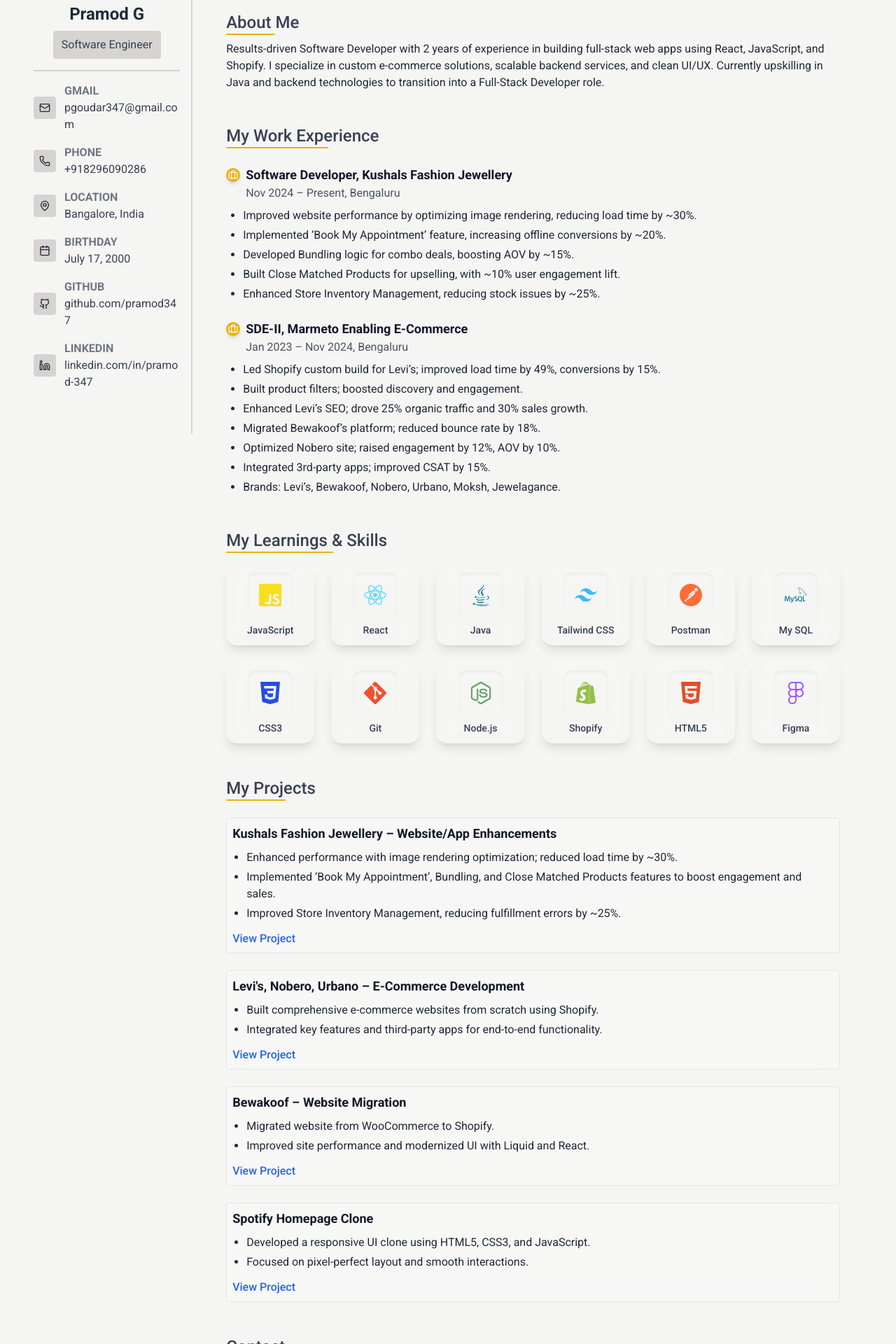
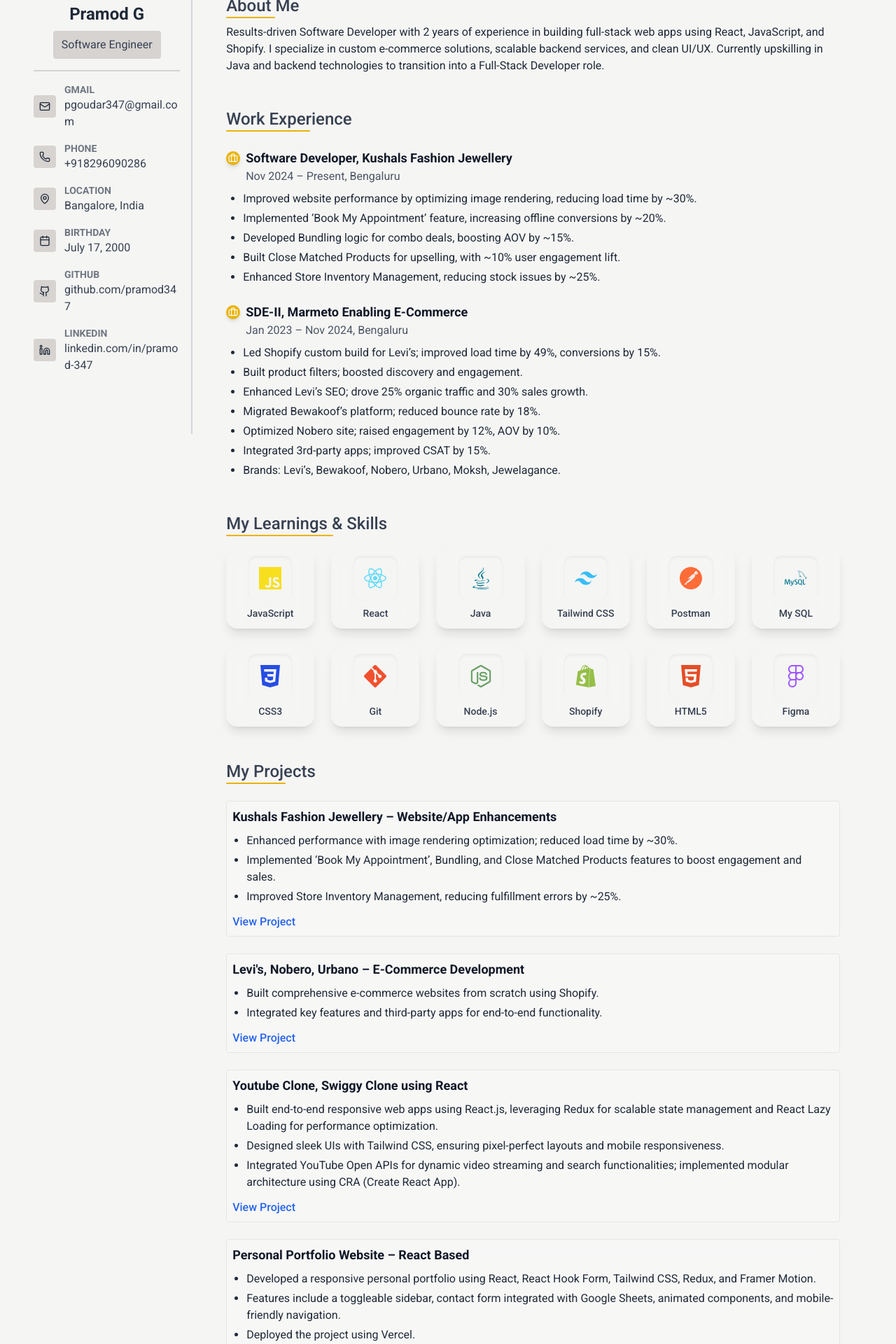
Before and after one commit to Pramod0347/My-Portfolio, a React (Create React App) app: page / in a window 1280 px wide. Shown: the part 180-2100 px from the top of the page at 70% size. Built offline with nearby package versions, Linux system fonts and the light colour scheme; a web font is replaced by a local one.

Commit message:
Final portfolio changes

```diff
--- a/src/components/Contact.jsx
+++ b/src/components/Contact.jsx
@@ -32,7 +32,7 @@
     }
   }
 
-  const inputStyles = "peer block w-full px-4 py-3 text-lg border-2 border-gray-300 rounded-md focus:outline-none focus:ring-2 focus:ring-blue-500 bg-transparent dark:bg-transparent dark:text-white dark:border-gray-600"
+  const inputStyles = "peer block w-full p-3 text-lg border-2 border-gray-300 rounded-md focus:outline-none focus:ring-2 focus:ring-blue-500 bg-transparent dark:bg-transparent dark:text-white dark:border-gray-600"
 
   const labelStyles = "absolute text-sm text-gray-600 dark:text-gray-300 left-4 top-1/2 transform -translate-y-1/2 transition-all duration-300 " +
     "peer-placeholder-shown:top-1/2 peer-placeholder-shown:text-base peer-placeholder-shown:text-gray-400 " +
--- a/src/components/Experience.jsx
+++ b/src/components/Experience.jsx
@@ -39,7 +39,7 @@
             viewport={{ once: true }}
         >
             <h2 className="relative w-fit text-xl lg:text-2xl font-medium after:content-[''] after:block after:w-2/3 after:border-b-2 after:border-yellow-500 after:rounded-full">
-                My Work Experience
+                Work Experience
             </h2>
 
             {experiences.map((exp, idx) => (
--- a/src/components/Header.jsx
+++ b/src/components/Header.jsx
@@ -30,13 +30,13 @@
                 }`}
             >
               <Icon size={20} />
-              <p className="text-xs lg:text-sm">{label}</p>
+              <p className="text-sm lg:text-lg">{label}</p>
             </button>
           );
         })}
       </div>
 
-      <div className="pr-4 absolute bottom-[70px] right-0 md:static">
+      <div className="pr-4 absolute bottom-[75px] right-0 md:static">
         <ThemeToggle />
       </div>
     </nav>
--- a/src/components/MainContents.jsx
+++ b/src/components/MainContents.jsx
@@ -69,12 +69,12 @@
       </div>
 
       {/* Sections */}
-      <div className='px-4 py-8 md:p-8 lg:p-12'>
-        <section className='scroll-mt-24 my-4 md:my-12' ref={aboutRef}><AboutMe /></section>
-        <section className='scroll-mt-24 my-4 md:my-12' ref={experienceRef}><Experience /></section>
-        <section className='scroll-mt-24 my-4 md:my-12' ref={skillsRef}><Skills /></section>
-        <section className='scroll-mt-24 my-4 md:my-12' ref={projectsRef}><Projects /></section>
-        <section className='scroll-mt-24 mt-4 mb-12' ref={contactRef}><Contact /></section>
+      <div className='px-4 pb-8 md:p-8 lg:p-12'>
+        <section className='scroll-mt-24 mt-4 mb-12' ref={aboutRef}><AboutMe /></section>
+        <section className='scroll-mt-24 my-12' ref={experienceRef}><Experience /></section>
+        <section className='scroll-mt-24 my-12' ref={skillsRef}><Skills /></section>
+        <section className='scroll-mt-24 my-12' ref={projectsRef}><Projects /></section>
+        <section className='scroll-mt-24 my-12' ref={contactRef}><Contact /></section>
       </div>
     </div>
   );
--- a/src/components/Projects.jsx
+++ b/src/components/Projects.jsx
@@ -10,7 +10,7 @@
         'Implemented ‘Book My Appointment’, Bundling, and Close Matched Products features to boost engagement and sales.',
         'Improved Store Inventory Management, reducing fulfillment errors by ~25%.'
       ],
-      link: 'https://example.com/kushals',
+      link: 'https://kushals.com/',
     },
     {
       title: 'Levi\'s, Nobero, Urbano – E-Commerce Development',
@@ -18,15 +18,25 @@
         'Built comprehensive e-commerce websites from scratch using Shopify.',
         'Integrated key features and third-party apps for end-to-end functionality.'
       ],
-      link: 'https://example.com/levis',
+      link: 'https://levi.in/',
     },
     {
-      title: 'Bewakoof – Website Migration',
+      title: 'Youtube Clone, Swiggy Clone using React',
       description: [
-        'Migrated website from WooCommerce to Shopify.',
-        'Improved site performance and modernized UI with Liquid and React.'
+        'Built end-to-end responsive web apps using React.js, leveraging Redux for scalable state management and React Lazy Loading for performance optimization.',
+        'Designed sleek UIs with Tailwind CSS, ensuring pixel-perfect layouts and mobile responsiveness.',
+        'Integrated YouTube Open APIs for dynamic video streaming and search functionalities; implemented modular architecture using CRA (Create React App).'
       ],
-      link: 'https://example.com/bewakoof',
+      link: 'https://youtube-clone-dun-phi-25.vercel.app/',
+    },
+    {
+      title: 'Personal Portfolio Website – React Based ',
+      description: [
+        'Developed a responsive personal portfolio using React, React Hook Form, Tailwind CSS, Redux, and Framer Motion.',
+        'Features include a toggleable sidebar, contact form integrated with Google Sheets, animated components, and mobile-friendly navigation.',
+        'Deployed the project using Vercel.'
+      ],
+      link: 'https://pramod-347.vercel.app/',
     },
     {
       title: 'Spotify Homepage Clone',
@@ -34,7 +44,7 @@
         'Developed a responsive UI clone using HTML5, CSS3, and JavaScript.',
         'Focused on pixel-perfect layout and smooth interactions.'
       ],
-      link: 'https://example.com/spotify-clone',
+      link: 'https://swiggy-clone-jet-omega.vercel.app/',
     }
   ];
 
--- a/src/components/Sidebar.jsx
+++ b/src/components/Sidebar.jsx
@@ -3,12 +3,12 @@
 import { AnimatePresence, motion } from 'framer-motion';
 
 const contactItems = [
-    { icon: Mail, label: 'Gmail', value: 'pgoudar347@gmail.com' },
-    { icon: Phone, label: 'Phone', value: '+918296090286' },
+    { icon: Mail, label: 'Gmail', value: 'pgoudar347@gmail.com', link: 'mailto:pgoudar347@gmail.com'},
+    { icon: Phone, label: 'Phone', value: '+918296090286', link: 'tel:+918296090286' },
     { icon: MapPin, label: 'Location', value: 'Bangalore, India' },
     { icon: Calendar, label: 'Birthday', value: 'July 17, 2000' },
-    { icon: Github, label: 'Github', value: 'github.com/pramod347' },
-    { icon: Linkedin, label: 'LinkedIn', value: 'linkedin.com/in/pramod-347' },
+    { icon: Github, label: 'Github', value: 'github.com/pramod347', link: 'http://github.com/Pramod0347' },
+    { icon: Linkedin, label: 'LinkedIn', value: 'linkedin.com/in/pramod-347', link: 'http://linkedin.com/in/pramod-goudar-a35605169' },
 ];
 
 const Sidebar = () => {
@@ -19,7 +19,13 @@
     };
 
     return (
-        <div className="w-full">
+        <motion.div
+            className="w-full"
+            initial={{ opacity: 0, y: 40 }}
+            whileInView={{ opacity: 1, y: 0 }}
+            transition={{ duration: 0.6, ease: "easeOut" }}
+            viewport={{ once: true }}
+        >
             {/* Header with Avatar and Basic Info */}
             <div className={`lg:text-center flex lg:flex-col gap-2 items-center ${showContent ? 'border-b-2 border-stone-300 dark:border-gray-800 mb-4 pb-4' : ''}`}>
                 <span className="bg-stone-300 dark:bg-gray-800 rounded-3xl flex justify-center items-center w-20 h-20 lg:w-32 lg:h-32 overflow-hidden">
@@ -30,7 +36,7 @@
                     />
                 </span>
                 <div className="flex flex-col gap-1 lg:gap-2">
-                    <p className="lg:text-2xl text-lg text-gray-800 dark:text-white font-semibold">Pramod G</p>
+                    <p className="text-xl lg:text-2xl text-gray-800 dark:text-white font-semibold">Pramod G</p>
                     <p className="text-sm lg:text-base bg-stone-300 dark:bg-gray-800 rounded py-1 px-2 lg:px-3 lg:py-2 w-fit">
                         Software Engineer
                     </p>
@@ -53,21 +59,25 @@
                         transition={{ duration: 0.4 }}
                         className="overflow-hidden flex flex-col gap-4"
                     >
-                        {contactItems.map(({ icon: Icon, label, value }) => (
+                        {contactItems.map(({ icon: Icon, label, value, link }) => (
                             <div key={label} className="flex gap-3 w-fit items-center">
                                 <span className="p-2 bg-stone-300 dark:bg-gray-800 rounded w-8 h-8 flex items-center justify-center">
                                     <Icon className="w-4 h-4 text-gray-800 dark:text-gray-200" />
                                 </span>
                                 <div className="flex flex-col">
-                                    <p className="text-sm lg:text-base uppercase font-bold opacity-70">{label}</p>
-                                    <p className="text-sm lg:text-base break-all">{value}</p>
+                                    <p className="text-xs lg:text-sm uppercase font-bold opacity-70">{label}</p>
+                                    {link ? (
+                                        <a href={link} target="_blank" rel="noopener noreferrer" className="text-sm lg:text-base break-all">{value}</a>
+                                    ) : (
+                                        <span className="text-sm lg:text-base break-all">{value}</span>
+                                    )}
                                 </div>
                             </div>
                         ))}
                     </motion.div>
                 )}
             </AnimatePresence>
-        </div>
+        </motion.div>
     );
 };
 
```
